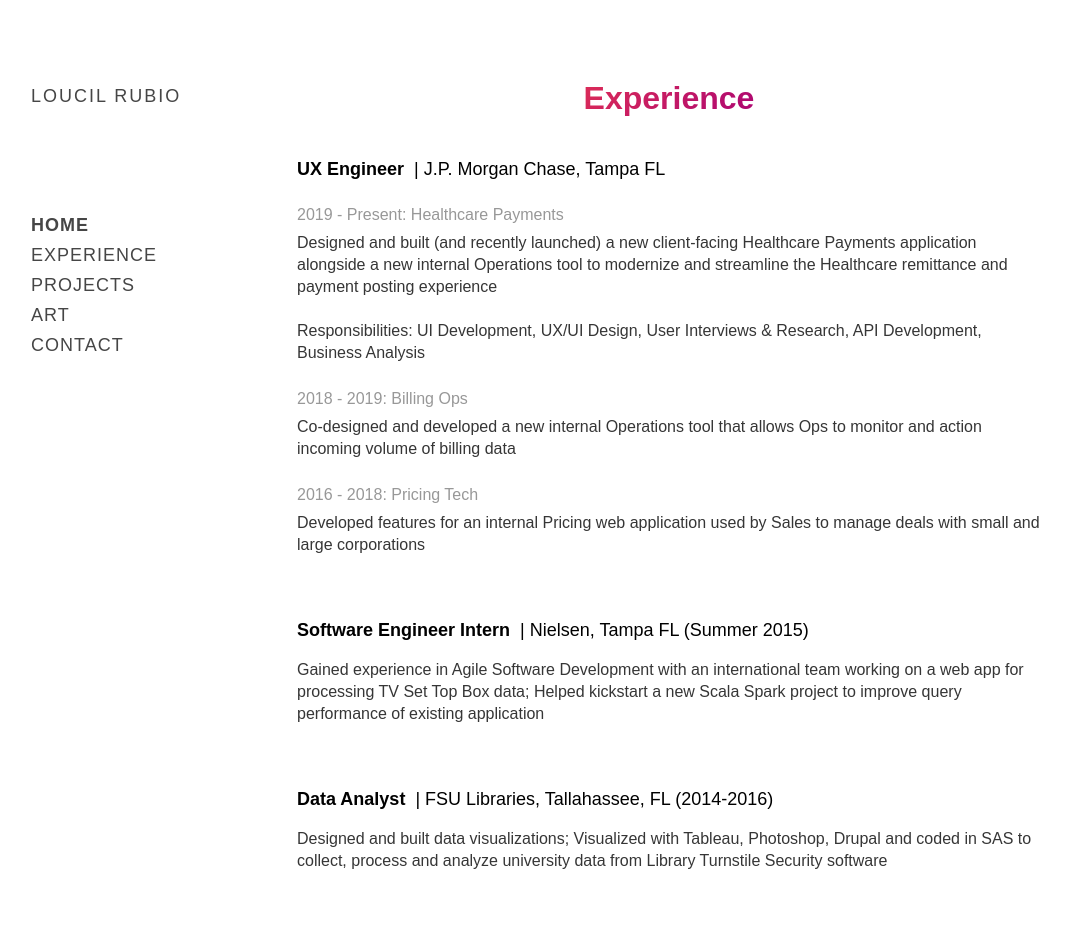
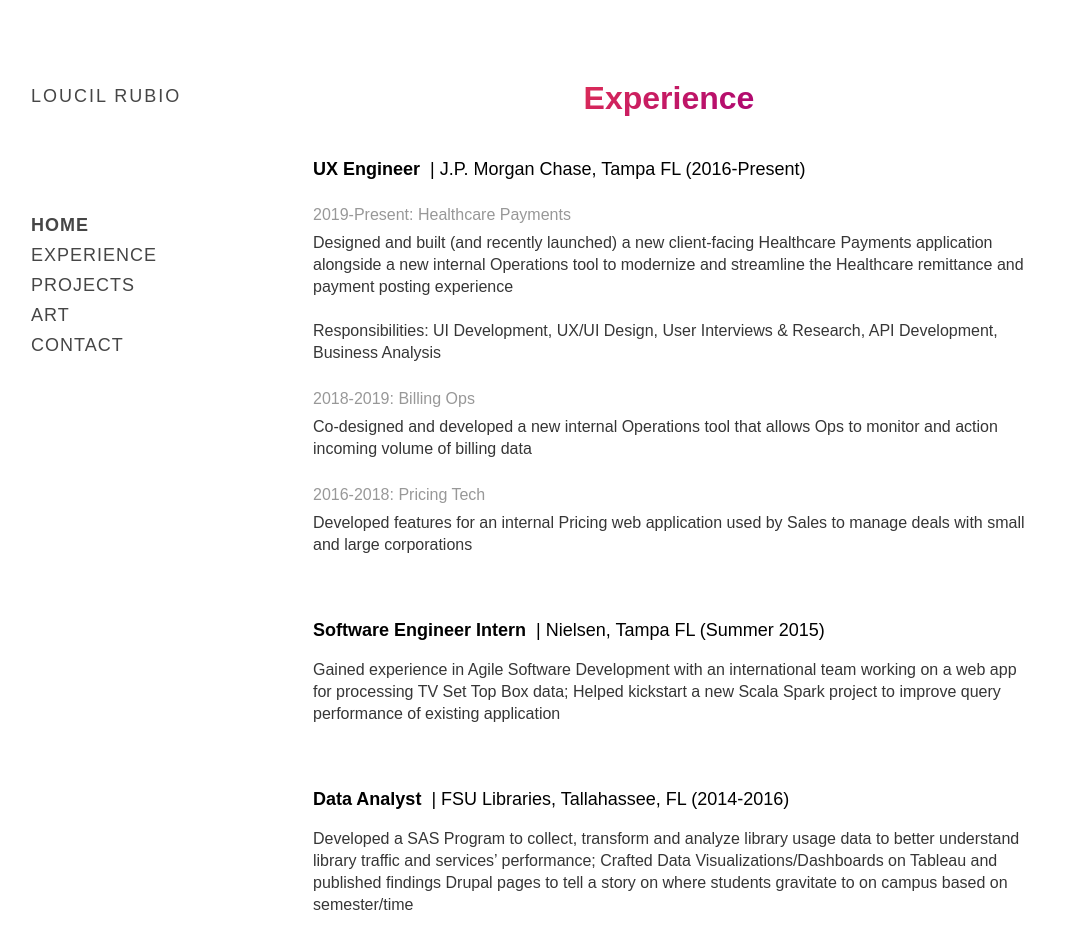
Before and after one commit to loucilvr/loucilrubio.github.io, a React (Create React App) app: page /#/experience in a window 1280 px wide. Shown: the part 180-1128 px from the top of the page, without its empty margins (99-1169 px from the left). Built offline with nearby package versions, Linux system fonts and the light colour scheme.

Commit message:
exp timeline

```diff
--- a/src/pages/Experience/Experience.js
+++ b/src/pages/Experience/Experience.js
@@ -5,7 +5,7 @@ import BodyText from "../../components/Typography/BodyText";
 
 const useStyles = createUseStyles({
   titleCompanyContainer: {
-    "& h3": {
+    "& h2": {
       margin: 0,
       padding: "8px 0",
       display: "inline",
@@ -24,7 +24,7 @@ const useStyles = createUseStyles({
     color: "#6b6b6b",
   },
   experienceContent: {
-    padding: "32px 16px",
+    padding: "32px",
   },
   experience: {
     paddingBottom: "64px",
@@ -39,20 +39,18 @@ const useStyles = createUseStyles({
 const Experience = () => {
   const classes = useStyles();
   return (
-    <div>
+    <div className={classes.experienceContainer}>
       <PageHeading title="Experience" />
       <div className={classes.experienceContent}>
         <div className={classes.experience}>
           <div className={classes.titleCompanyContainer}>
-            <h3>UX Engineer</h3>
-            <h3 className={classes.companyInfo}>
-              &nbsp; | J.P. Morgan Chase, Tampa FL
-            </h3>
+            <h2>UX Engineer</h2>
+            <h2 className={classes.companyInfo}>
+              &nbsp; | J.P. Morgan Chase, Tampa FL (2016-Present)
+            </h2>
           </div>
           <br />
-          <p className={classes.timeline}>
-            2019 - Present: Healthcare Payments
-          </p>
+          <p className={classes.timeline}>2019-Present: Healthcare Payments</p>
           <BodyText>
             Designed and built (and recently launched) a new client-facing
             Healthcare Payments application alongside a new internal Operations
@@ -64,13 +62,13 @@ const Experience = () => {
             Research, API Development, Business Analysis
           </BodyText>
           <br />
-          <p className={classes.timeline}>2018 - 2019: Billing Ops</p>
+          <p className={classes.timeline}>2018-2019: Billing Ops</p>
           <BodyText>
             Co-designed and developed a new internal Operations tool that allows
             Ops to monitor and action incoming volume of billing data
           </BodyText>
           <br />
-          <p className={classes.timeline}>2016 - 2018: Pricing Tech</p>
+          <p className={classes.timeline}>2016-2018: Pricing Tech</p>
           <BodyText>
             Developed features for an internal Pricing web application used by
             Sales to manage deals with small and large corporations
@@ -78,10 +76,10 @@ const Experience = () => {
         </div>
         <div className={classes.experience}>
           <div className={classes.titleCompanyContainer}>
-            <h3>Software Engineer Intern</h3>
-            <h3 className={classes.companyInfo}>
+            <h2>Software Engineer Intern</h2>
+            <h2 className={classes.companyInfo}>
               &nbsp; | Nielsen, Tampa FL (Summer 2015)
-            </h3>
+            </h2>
           </div>
           <br />
           <BodyText>
@@ -93,16 +91,18 @@ const Experience = () => {
         </div>
         <div className={classes.experience}>
           <div className={classes.titleCompanyContainer}>
-            <h3>Data Analyst</h3>
-            <h3 className={classes.companyInfo}>
+            <h2>Data Analyst</h2>
+            <h2 className={classes.companyInfo}>
               &nbsp; | FSU Libraries, Tallahassee, FL (2014-2016)
-            </h3>
+            </h2>
           </div>
           <br />
           <BodyText>
-            Designed and built data visualizations; Visualized with Tableau,
-            Photoshop, Drupal and coded in SAS to collect, process and analyze
-            university data from Library Turnstile Security software
+            Developed a SAS Program to collect, transform and analyze library
+            usage data to better understand library traffic and services’
+            performance; Crafted Data Visualizations/Dashboards on Tableau and
+            published findings Drupal pages to tell a story on where students
+            gravitate to on campus based on semester/time
           </BodyText>
         </div>
       </div>
```
